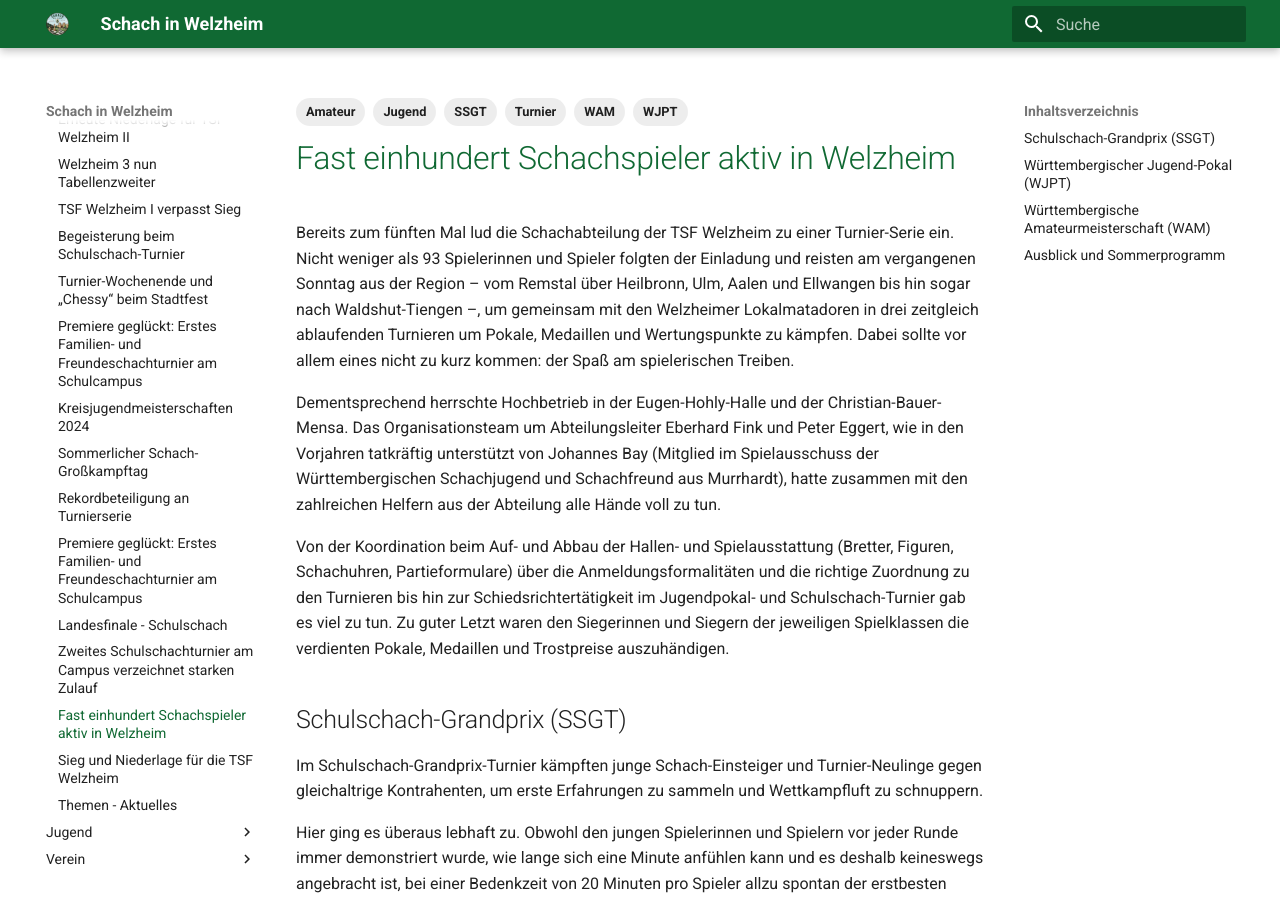
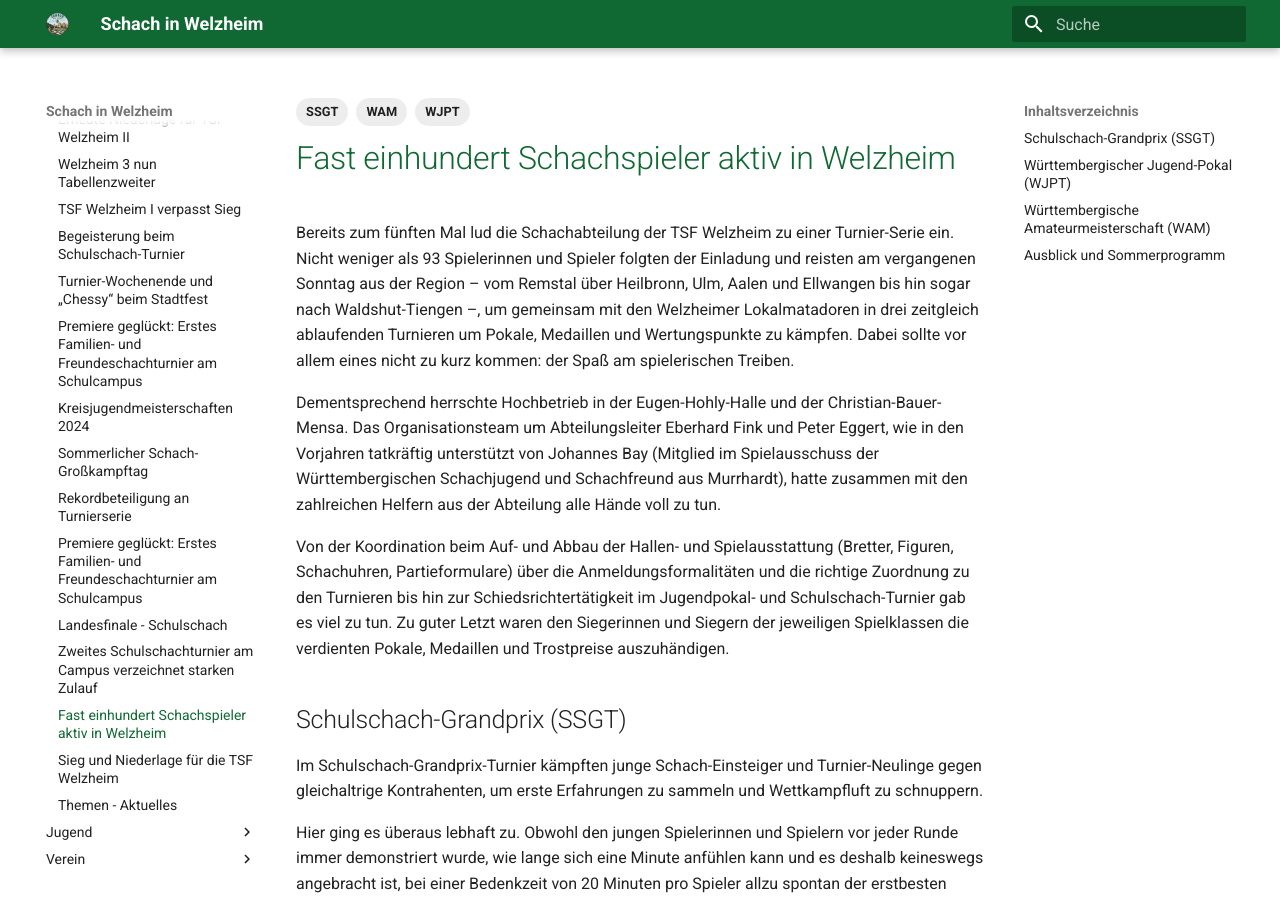
Before and after one commit to schachwelzheim/schachwelzheim, an MkDocs documentation site: the page built from docs/aktuelles/2026-07-18.md, in a window 1280 px wide and 900 px high. Built offline with MkDocs 1.6.1 and Material for MkDocs 9.7.7, drawn with Linux system fonts in a browser that asks for light colours.

Commit message:
Remove specific tags from 2026-07-18.md
Removed tags related to 'Turnier', 'Jugend', and 'Amateur'.

```diff
--- a/docs/aktuelles/2026-07-18.md
+++ b/docs/aktuelles/2026-07-18.md
@@ -1,8 +1,5 @@
 ---
 tags:
-  - Turnier
-  - Jugend
-  - Amateur
   - WAM
   - WJPT
   - SSGT
```
